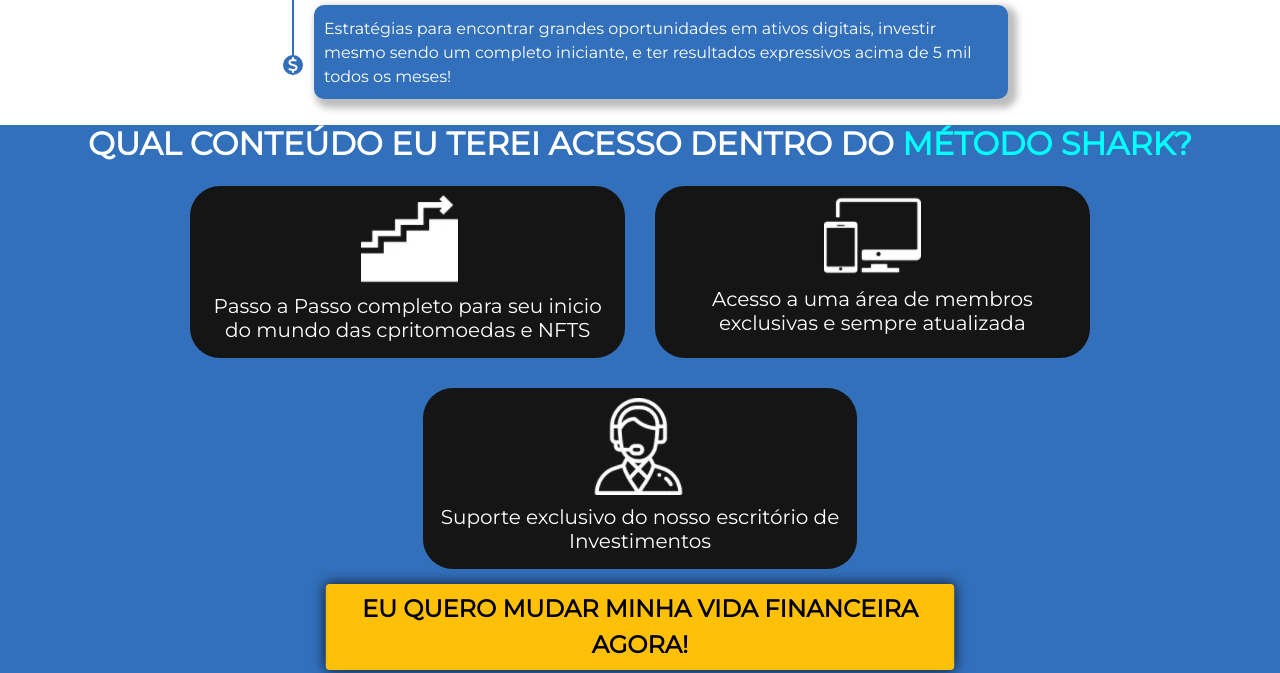
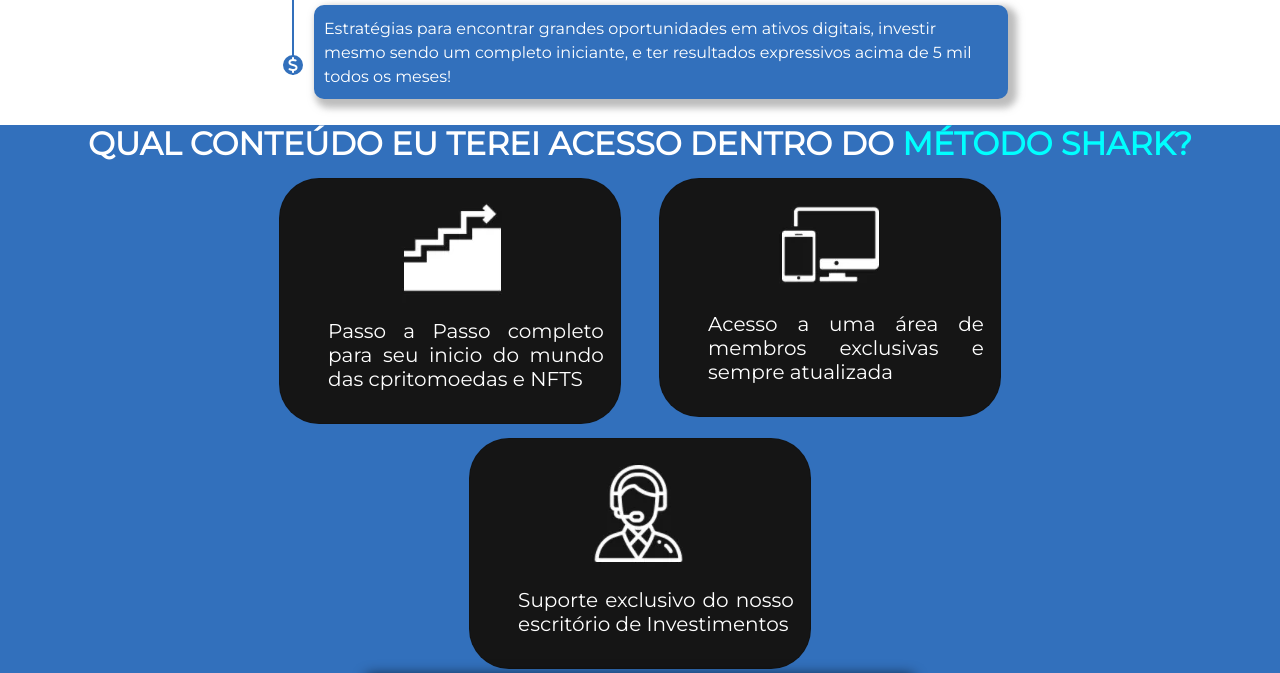
Before and after one commit to machine-projects/metodosharktrader, a plain HTML site: page index.html in a window 1280 px wide. Shown: the part 2250-2923 px from the top of the page. Drawn offline with nearby package versions, Linux system fonts and the light colour scheme.

Commit message:
ajustes para reesponsividade

```diff
--- a/css/index.css
+++ b/css/index.css
@@ -287,9 +287,14 @@
 }
 
 .contentacess .col-md-4 {
+  /* background-color: #151515; */
+  /* border-radius: 30px; */
+  /* margin: 15px; */
+}
+.contentacess .card {
   background-color: #151515;
-  border-radius: 30px;
-  margin: 15px;
+  border-radius: 40px;
+ margin: 2%;
 }
 
 .contentacess button {
@@ -364,6 +369,7 @@
 
 .member-area iframe {
   margin-bottom: 2%;
+  width: inherit;
 }
 
 .bonus {
--- a/index.html
+++ b/index.html
@@ -241,6 +241,8 @@
 
 
   <div class="contentacess bg-blue">
+    <div class="container">
+
       <div class="row justify-content-md-center">
         <div class="col-md-auto">
           <h2 class="h2">
@@ -258,36 +260,57 @@
 
 
         <div class="row justify-content-md-center">
+
+
+
           <div class="col-md-4 ">
-          <img src="./img/stair.webp" alt="imagem de uma escada">
-          <p>
-            Passo a Passo completo para seu inicio do mundo das cpritomoedas e NFTS
+
+            <div class="card" style="">
+              <div class="card-body text-justify">
+                <h5 class="card-title"><img src="./img/stair.webp" alt="imagem de uma escada"></h5>
+                <p class="card-text">
+                <ul class="custom-justify">
+                  <li>Passo a Passo completo para seu inicio do mundo das cpritomoedas e NFTS</li>
+                </ul>
                 </p>
-
+              </div>
+            </div>
           </div>
 
           <div class="col-md-4 ">
-          <img src="./img/computer.webp" alt="imagem de um computador">
-          <p>
-            Acesso a uma área de membros exclusivas e sempre atualizada
+            <div class="card" style="">
+              <div class="card-body text-justify">
+                <h5 class="card-title"><img src="./img/computer.webp" alt="imagem de um computador"></h5>
+                <p class="card-text">
+                <ul class="custom-justify">
+                  <li>Acesso a uma área de membros exclusivas e sempre atualizada</li>
+                </ul>
                 </p>
+              </div>
+            </div>
           </div>
 
         </div>
 
         <div class="row justify-content-md-center">
           <div class="col-md-4">
-          <img src="./img/support.webp" alt="imagem de uma atendente de suporte">
-
-          <p>
-            Suporte exclusivo do nosso escritório de Investimentos
+            <div class="card" style="">
+              <div class="card-body text-justify">
+                <h5 class="card-title"><img src="./img/support.webp" alt="imagem de um computador"></h5>
+                <p class="card-text">
+                <ul class="custom-justify">
+                  <li>Suporte exclusivo do nosso escritório de Investimentos</li>
+                </ul>
                 </p>
+              </div>
+            </div>
           </div>
         </div>
 
         <div class="row justify-content-md-center">
-        <div class="col-6 ">
+          <div class="col-sm-6 ">
             <button type="button" class="btn btn-warning pulse"> EU QUERO MUDAR MINHA VIDA FINANCEIRA AGORA! </button>
+          </div>
         </div>
       </div>
     </div>
@@ -383,8 +406,8 @@
             Dentro dos 7 dias, basta nos enviar um e-mail que devolvemos <strong>100% do seu dinheiro. </strong></p>
         </div>
       </div>
-      <div class="row justify-content-md-center">
-        <div class="col-6">
+      <div class="row justify-content-sm-center">
+        <div class="col">
           <button type="button" class="btn btn-warning pulse"> QUERO TER ACESSO AO MÉTODO SHARK! </button>
         </div>
       </div>
@@ -393,6 +416,9 @@
 
 
   <div class="member-area bg-blue">
+    <div class="container">
+
+
     <div class="row justify-content-md-center">
       <div class="col-md-auto">
         <h2 class="h2 text-white">
@@ -409,10 +435,11 @@
     </div>
 
     <div class="row justify-content-md-center">
-      <div class="col-8">
+      <div class="col-sm">
         <iframe frameborder="0" allowfullscreen
           src="https://cdn.converteai.net/09940bd8-7e79-49e1-9b92-91fc2e5cb287/players/6223d2b53a6bc90009bb02b6/embed.html"
           referrerpolicy="origin"></iframe>
+      </div>
     </div>
   </div>
   </div>
@@ -565,6 +592,8 @@
 
     </div>
     <div class="instagram bg-blue">
+      <div class="container">
+
         <div class="row">
           <div class="col">
             <img src="./img/instagram.webp" alt="simbolo do instagram">
@@ -577,12 +606,11 @@
           </div>
         </div>
 
-      <div class="container">
 
-      </div>
         <div class="row justify-content-md-center">
           <div class="col-md-5">
             <button type="button" class="btn btn-warning"> VEJA MEUS RESULTADOS DIARIAMENTE NO INSTAGRAM </button>
+          </div>
         </div>
       </div>
       </div>
```
Lines whose indentation alone changed are shown as unchanged.
